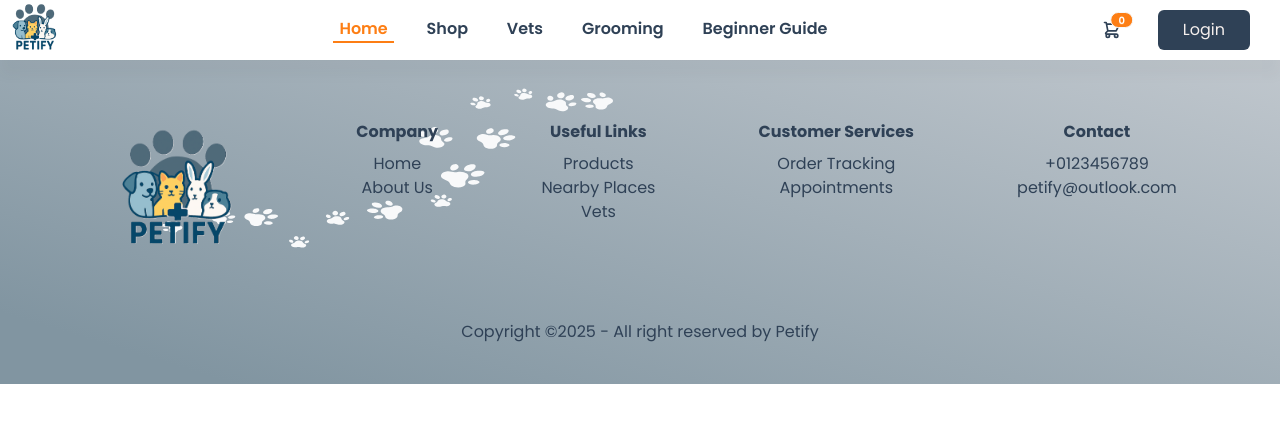
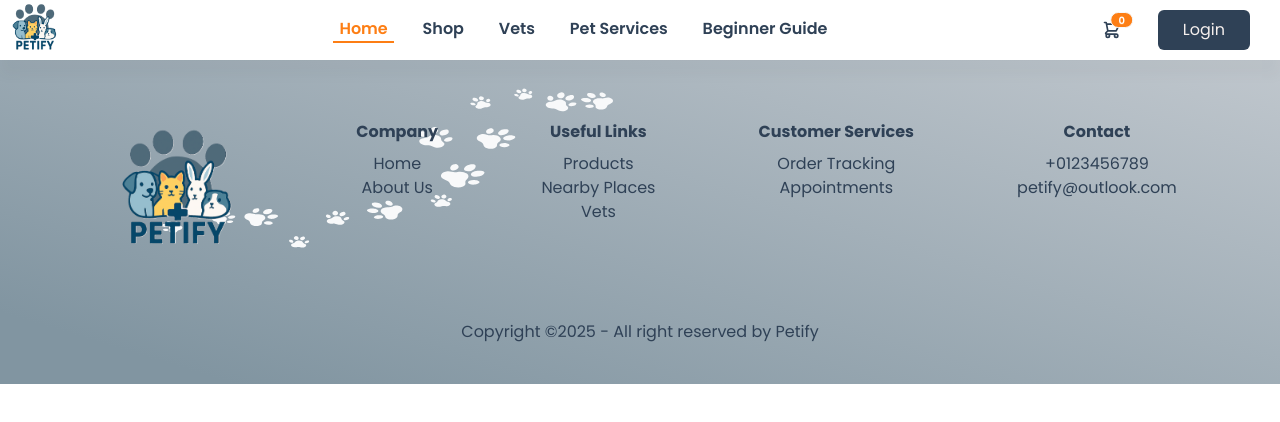
Before and after one commit to EgronX-Petify/Petify-Front-end, a React (Vite) app: page / in a window 1280 px wide. Shown: the top 422 px of the page. Built offline with nearby package versions, Linux system fonts and the light colour scheme.

Commit message:
update nav

```diff
--- a/src/components/Navbar.jsx
+++ b/src/components/Navbar.jsx
@@ -55,7 +55,7 @@ const Navbar = () => {
               : "px-1.5"
           }
         >
-          Grooming
+          Pet Services
         </NavLink>
         <NavLink
           to="/beginner-guide"
```
